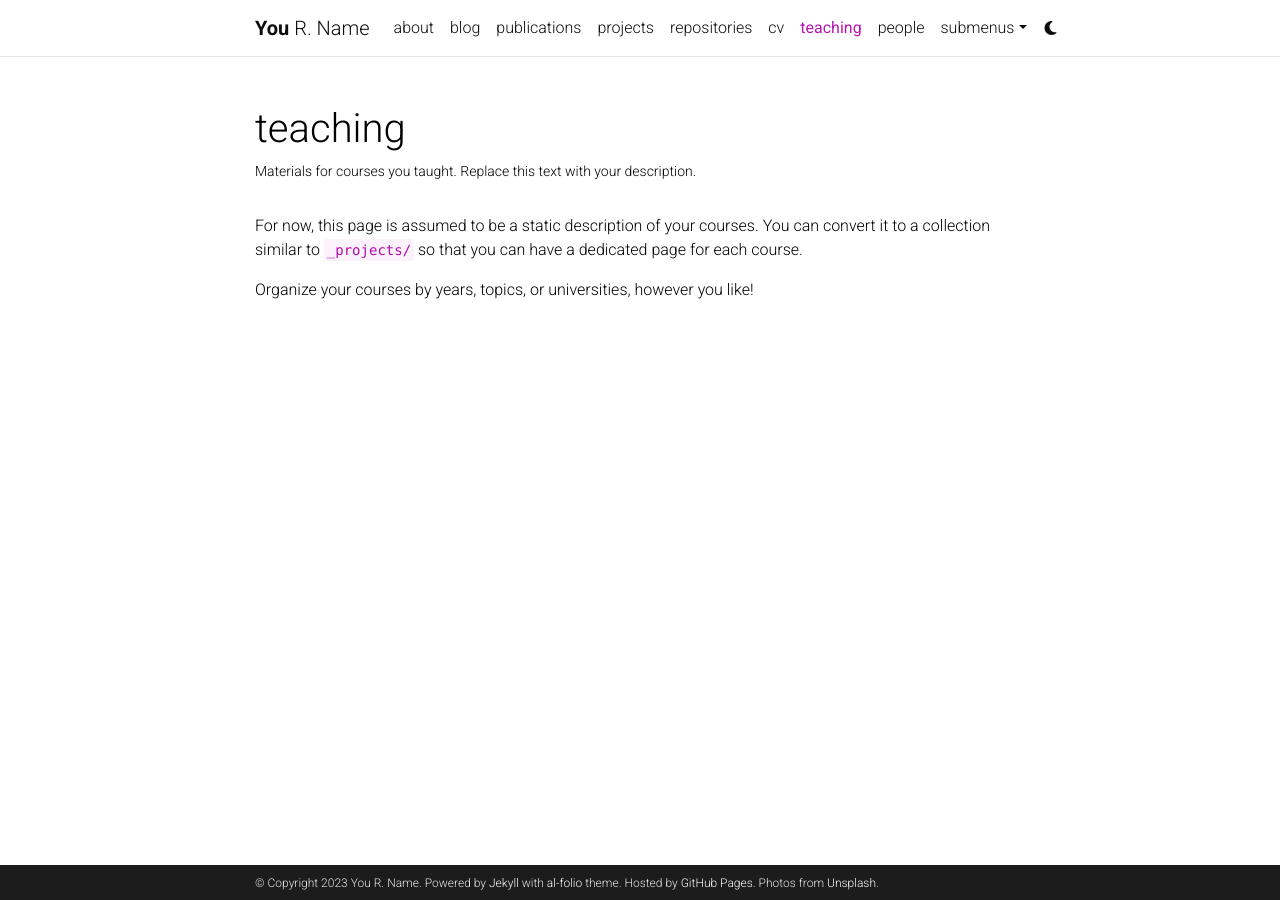
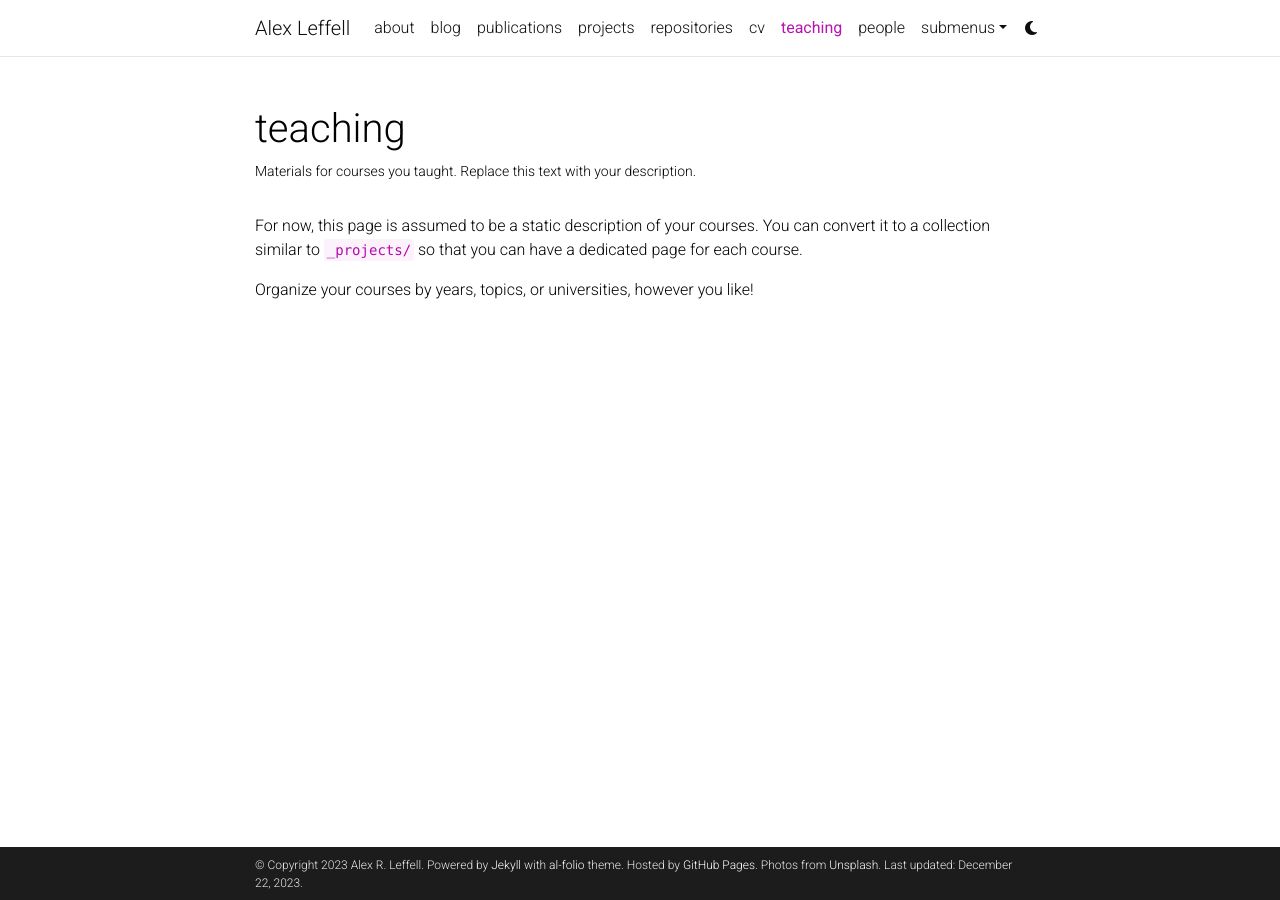
Before and after one commit to alexleffell/alexleffell, a Jekyll site: the page built from _pages/teaching.md, in a window 1280 px wide. Built offline with Jekyll 4.4.1, drawn with Linux system fonts in a browser that asks for light colours; comment, search, counter and statistics services are not loaded; a style sheet for code colours, icons or effects is not loaded.

Commit message:
Update _config.yml

```diff
--- a/_config.yml
+++ b/_config.yml
@@ -2,10 +2,10 @@
 # Site settings
 # -----------------------------------------------------------------------------
 
-title: blank # the website title (if blank, full name will be used instead)
-first_name: You
+title: Alex Leffell # the website title (if blank, full name will be used instead)
+first_name: Alex
 middle_name: R.
-last_name: Name
+last_name: Leffell
 email: you@example.com
 description: > # the ">" symbol means to ignore newlines until "footer_text:"
   A simple, whitespace theme for academics. Based on [*folio](https://github.com/bogoli/-folio) design.
@@ -18,9 +18,9 @@
 lang: en # the language of your site (for example: en, fr, cn, ru, etc.)
 icon: ⚛️  # the emoji used as the favicon (alternatively, provide image name in /assets/img/)
 
-url: https://alshedivat.github.io # the base hostname & protocol for your site
-baseurl: /al-folio # the subpath of your site, e.g. /blog/
-last_updated: false # set to true if you want to display last updated in the footer
+url: https://alexleffell.github.io # the base hostname & protocol for your site
+baseurl: /alexleffell # the subpath of your site, e.g. /blog/
+last_updated: true # set to true if you want to display last updated in the footer
 impressum_path:  # set to path to include impressum link in the footer, use the same path as permalink in a page, helps to conform with EU GDPR
 
 # -----------------------------------------------------------------------------
@@ -67,7 +67,7 @@
 # Social integration
 # -----------------------------------------------------------------------------
 
-github_username: # your GitHub user name
+github_username: alexleffell
 gitlab_username: # your GitLab user name
 x_username: # your X handle
 mastodon_username: # your mastodon instance+username in the format instance.tld/@username
```
